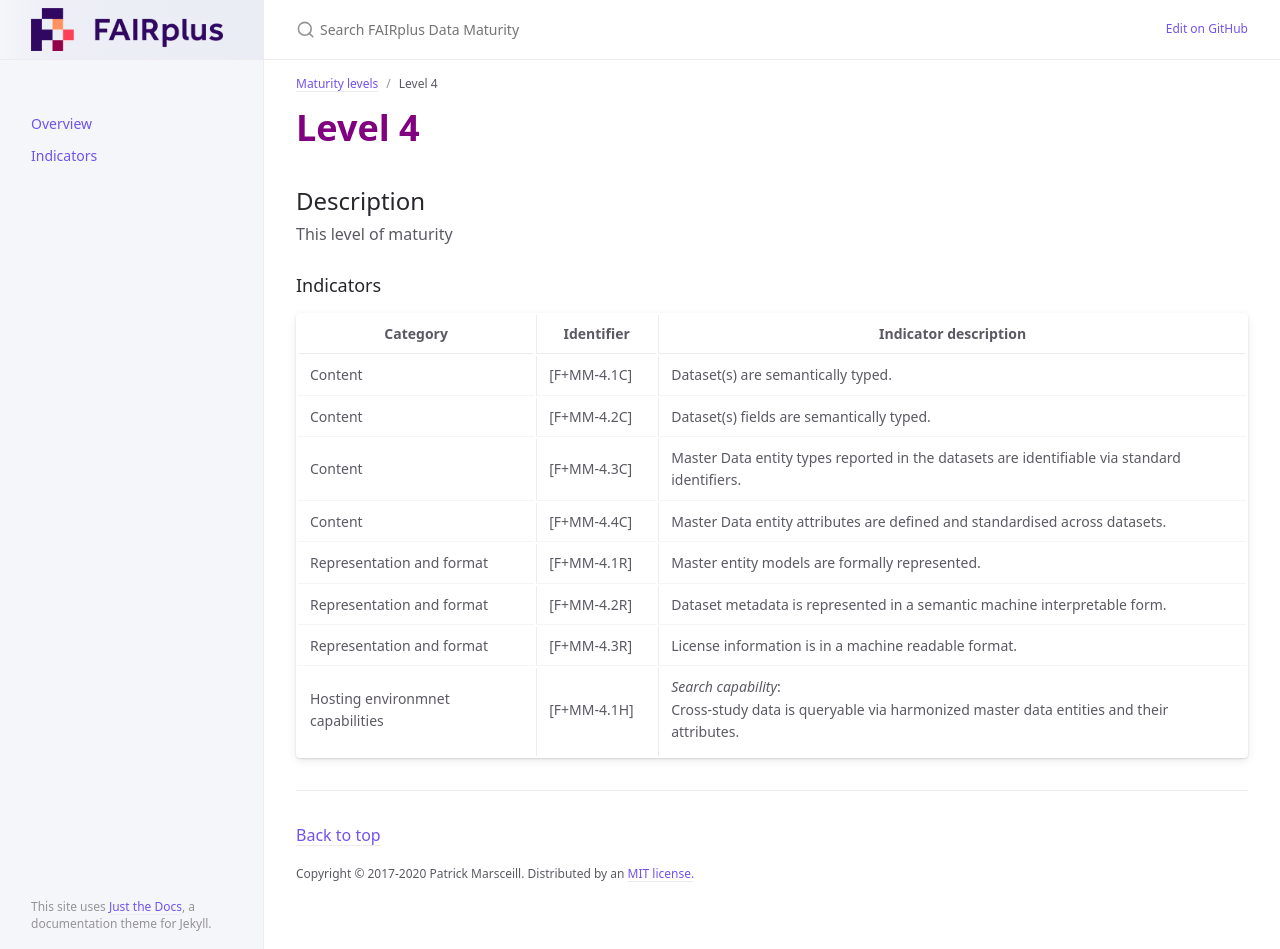
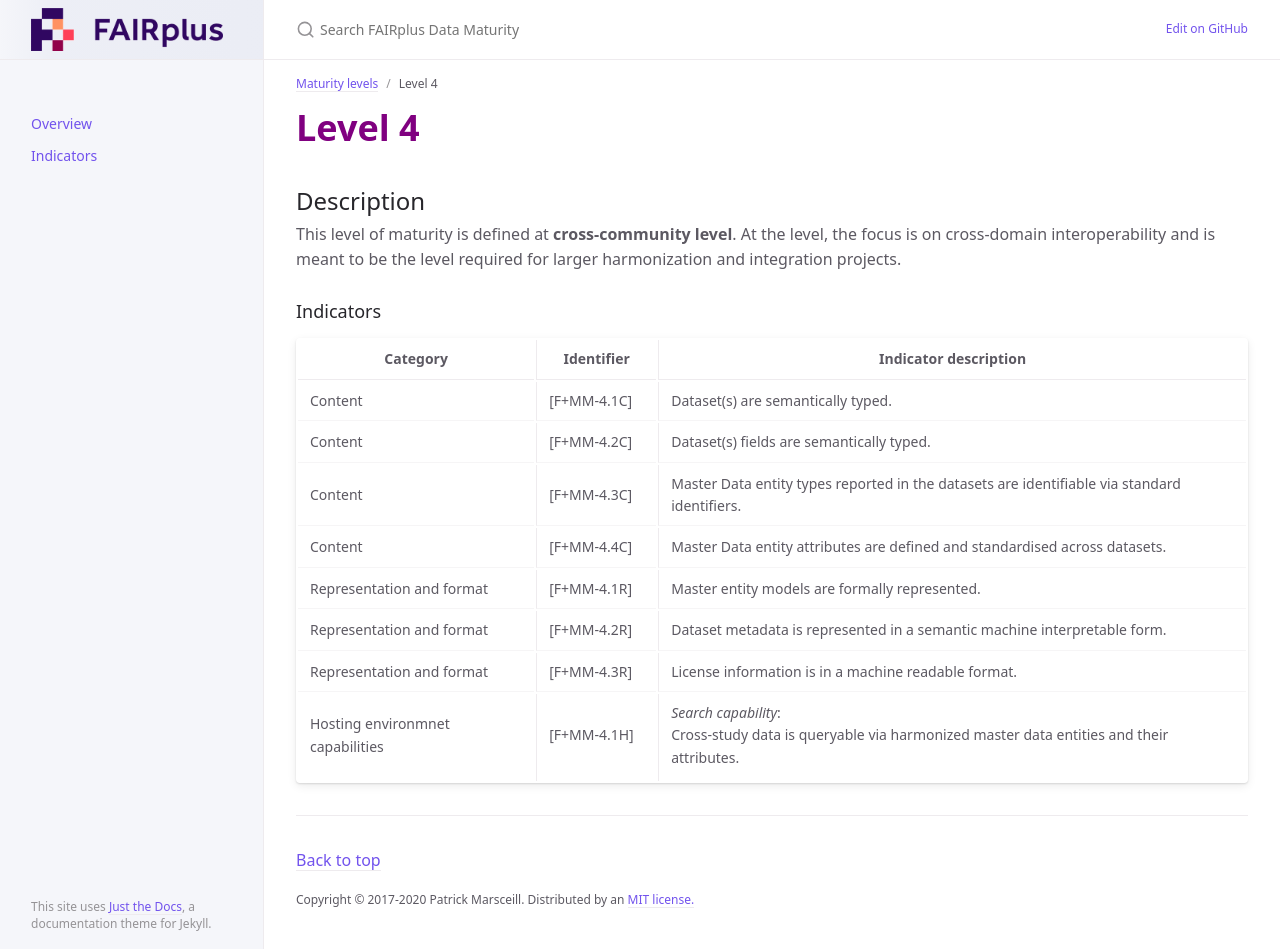
Before and after one commit to FAIRplus/Data-Maturity, a Jekyll site: the page built from docs/_levels/Level4.md, in a window 1280 px wide and 949 px high. Built offline with Jekyll 4.4.1, drawn with Linux system fonts in a browser that asks for light colours.

Commit message:
Update Level4.md

```diff
--- a/docs/_levels/Level4.md
+++ b/docs/_levels/Level4.md
@@ -9,7 +9,7 @@ nav_order: 5
 
 ## Description
 
-This level of maturity
+This level of maturity is defined at **cross-community level**. At the level, the focus is on cross-domain interoperability and is meant to be the level required for larger harmonization and integration projects.
 
 ### Indicators
 
```
